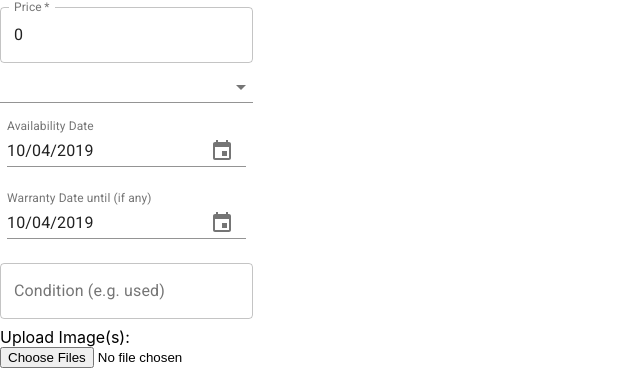
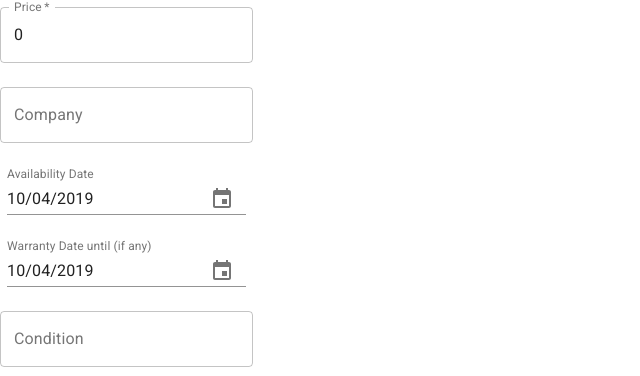
Before and after one commit to IchiBizz/IchiBizz, a React (Create React App) app in the folder client/: page /products in a window 1280 px wide. Shown: the part 539-915 px from the top of the page, without its empty margins (0-640 px from the left). Built offline with nearby package versions, Linux system fonts and the light colour scheme; no server answers.

Commit message:
Clean up: Add Product
- remove wishlist and requested props that is not possible
  on product CREATE method
- comment out parts to be modified (price & currency, maps)

```diff
--- a/client/src/components/AddProduct.js
+++ b/client/src/components/AddProduct.js
@@ -57,12 +57,10 @@ export default class AddProduct extends Component {
         },
         availability: this.state.availability,
         warrantyUntil: this.state.warrantyUntil,
-        condition: this.state.condition,
-        wishlist: this.state.wishlist,
-        requested: this.state.requested
+        condition: this.state.condition
       })
       .then(response => {
-        console.log("[AddProduct.js] handleSubmit Response ", response);
+        console.log("[AddProduct.js] handleSubmit event starting...");
         this.setState({
           title: "",
           description: "",
@@ -82,7 +80,7 @@ export default class AddProduct extends Component {
           warrantyUntil: null,
           condition: ""
         });
-        console.log(response.data);
+        console.log(`[AddProduct.js] response.data:`, response.data);
       })
       .catch(err => {
         console.log(`[AddProduct.js]: response data`, err);
@@ -162,11 +160,12 @@ export default class AddProduct extends Component {
         {/* Title */}
         <TextField
           required
-          id="outlined-name-input"
+          id="outlined-title-input"
           label="Title"
           className={classes.textField}
           type="text"
           name="title"
+          placeholder="e.g. Nestlé D1234 Coffee Maker"
           autoComplete="title"
           margin="normal"
           variant="outlined"
@@ -193,6 +192,7 @@ export default class AddProduct extends Component {
           className={classes.textField}
           type="text"
           name="brand"
+          placeholder="e.g. Apple"
           autoComplete="brand"
           margin="normal"
           variant="outlined"
@@ -214,6 +214,7 @@ export default class AddProduct extends Component {
           onChange={this.handleChange}
         />
         {/* Price */}
+        {/* FIXME: Display only EUR associated with price */}
         <TextField
           required
           id="outlined-price-input"
@@ -221,14 +222,16 @@ export default class AddProduct extends Component {
           className={classes.textField}
           type="number"
           name="price"
+          placeholder="EUR 299.00"
           autoComplete="price"
           margin="normal"
           variant="outlined"
           value={this.state.price}
           onChange={this.handleChange}
         />
+        {/* FIXME: Display only EUR associated with price */}
         {/* Currency */}
-        <Select
+        {/* <Select
           value={this.state.currency}
           onChange={this.handleChange}
           labelWidth={20}
@@ -244,7 +247,27 @@ export default class AddProduct extends Component {
           <MenuItem value="USD">USD</MenuItem>
           <MenuItem value="EUR">EUR</MenuItem>
           <MenuItem value="GBP">GBP</MenuItem>
-        </Select>
+        </Select> */}
+        {/* Company */}
+          <TextField
+          id="outlined-company-input"
+          label="Company"
+          className={classes.textField}
+          type="text"
+          name="company"
+          placeholder="IchiBizz Inc"
+          autoComplete="company"
+          margin="normal"
+          variant="outlined"
+          value={this.state.company}
+          onChange={this.handleChange}
+        />
+        {/* Location / TO BE ADDED BY NINETTE */}
+        {/* <Map
+          item
+          value={this.state.location}
+          onChange={this.handleChange}
+        /> */}
         {/* Availability */}
         <MuiPickersUtilsProvider utils={DateFnsUtils}>
           <Grid container justify="space-around">
@@ -285,12 +308,13 @@ export default class AddProduct extends Component {
         </MuiPickersUtilsProvider>
         {/* Condition */}
         <TextField
-          id="outlined-status-input"
-          label="Condition (e.g. used)"
+          id="outlined-condition-input"
+          label="Condition"
           className={classes.textField}
           type="text"
           name="condition"
           autoComplete="condition"
+          placeholder="e.g. used, partially defect"
           margin="normal"
           variant="outlined"
           value={this.state.condition}
```
